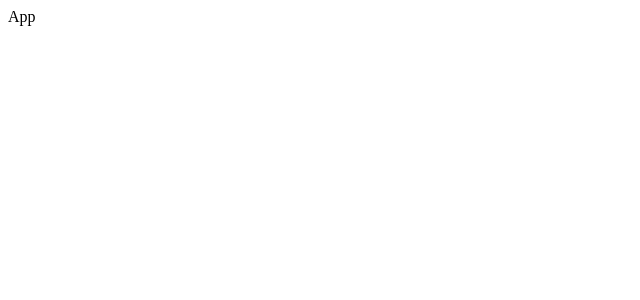
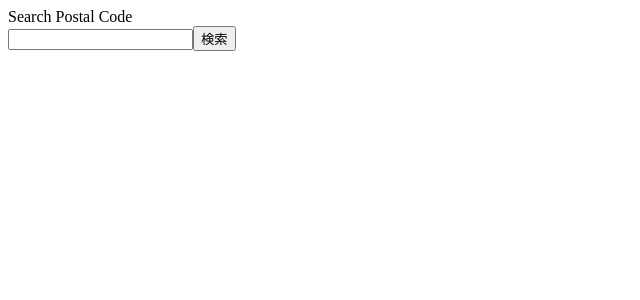
Before and after one commit to amiyzku/frontend-monitoring, a React (Vite) app: page / in a window 1280 px wide. Shown: the top 300 px of the page, without its empty margins (0-640 px from the left). Built offline with nearby package versions, Linux system fonts and the light colour scheme.

Commit message:
feat: Search postal code

```diff
--- a/src/App.tsx
+++ b/src/App.tsx
@@ -1,9 +1,31 @@
-function App() {
+import { useState } from 'react';
+
+const App = () => {
+  const [postalCode, setPostalCode] = useState('');
+  const [result, setResult] = useState('');
+
+  const clickHandler = async () => {
+    setResult('');
+    const baseUrl = 'https://zipcloud.ibsnet.co.jp/api/search';
+    const url = `${baseUrl}?zipcode=${postalCode}`;
+    await fetch(url, { method: 'GET' }).then(async res => {
+      let text = await res.text();
+      setResult(text);
+    });
+  };
+
   return (
     <>
-      <div>App</div>
+      <div>Search Postal Code</div>
+      <input
+        value={postalCode}
+        onChange={event => setPostalCode(event.target.value)}
+      />
+      <button onClick={clickHandler}>検索</button>
+
+      <pre>{result}</pre>
     </>
   );
-}
+};
 
 export default App;
```
